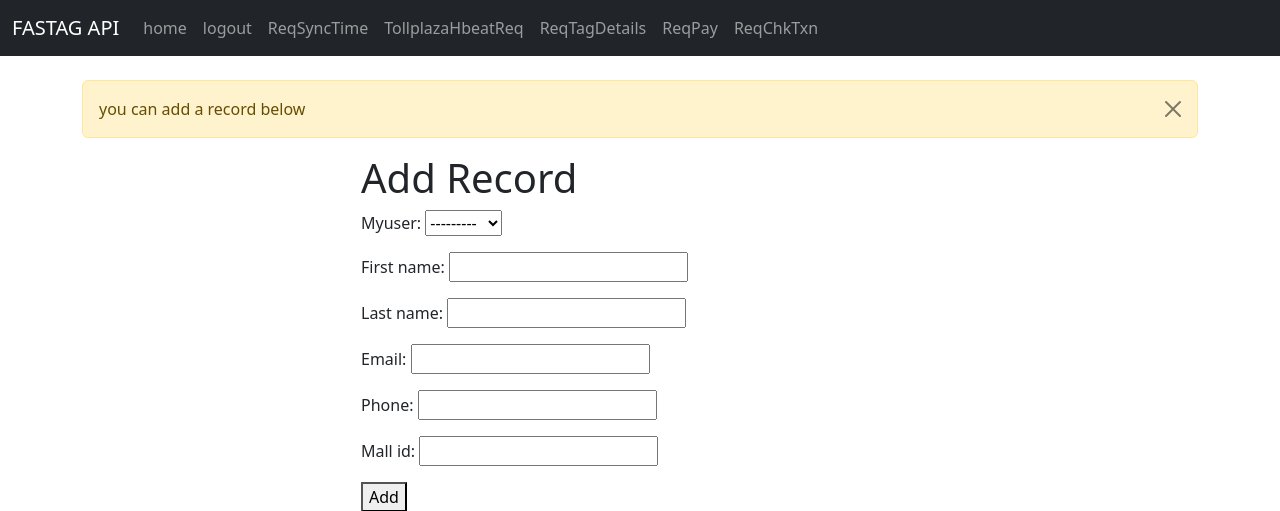
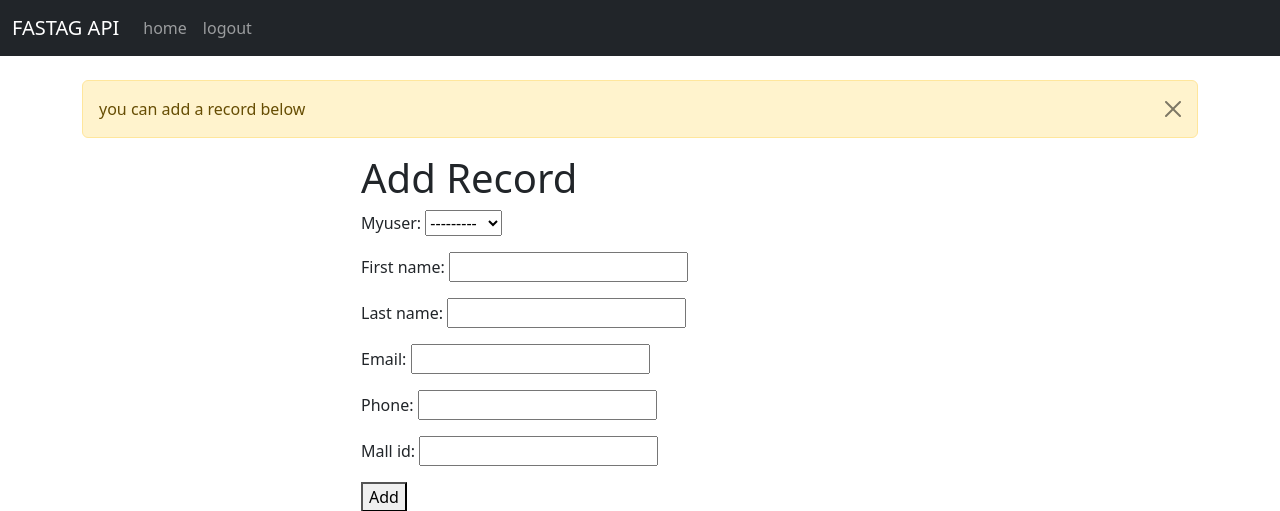
Before and after one commit to Sharad2124Ingle/django_app, a Django app: page /add_record/ in a window 1280 px wide. Shown: the top 511 px of the page. Run offline with Django 4.2, Linux system fonts and the light colour scheme; the visitor is signed in with stand-in values (Sample User, id 1); data comes from the database, SQL or seed files in the repository.

Commit message:
Update navbar.html

```diff
--- a/spanpr/accounts/templates/navbar.html
+++ b/spanpr/accounts/templates/navbar.html
@@ -13,22 +13,7 @@
           </li>
           <li class="nav-item">
             <a class="nav-link" href="{% url 'logout_user' %}">logout</a>
-          </li>
-          <li class="nav-item">
-            <a class="nav-link" href="{% url 'ReqSyncTime_form' %}">ReqSyncTime</a>
-          </li>
-          <li class="nav-item">
-            <a class="nav-link" href="{% url 'TollplazaHbeatReq_form' %}">TollplazaHbeatReq</a>
-          </li>
-          <li class="nav-item">
-            <a class="nav-link" href="{% url 'ReqTagDetails_form' %}">ReqTagDetails</a>
-          </li>
-          <li class="nav-item">
-            <a class="nav-link" href="{% url 'ReqPay_form' %}">ReqPay</a>
-          </li>
-          <li class="nav-item">
-            <a class="nav-link" href="{% url 'ReqChkTxn_form' %}">ReqChkTxn</a>
-          </li>
+            </li>
 
           {% else %}
           <li class="nav-item">
```
